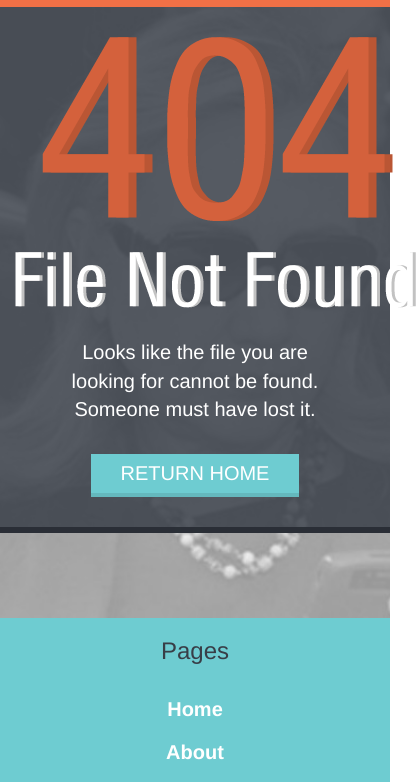
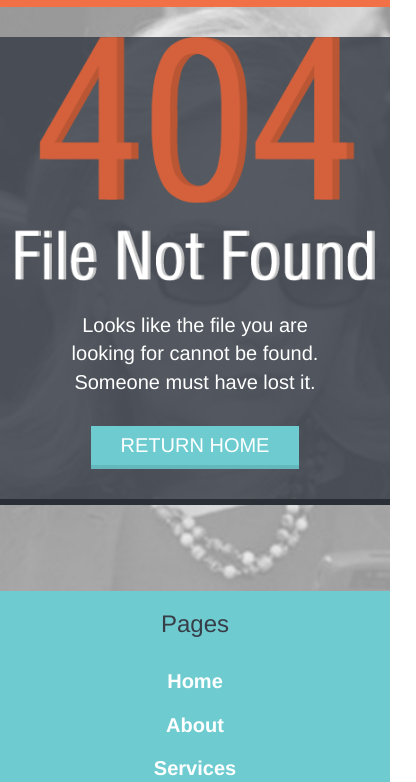
Before and after one commit to Dpatt/dpatt.github.io, a plain HTML site: page coming-soon.html in a window 390 px wide. Shown: the part 47-829 px from the top of the page, 416 px wide, since content can reach past the window. Drawn offline with nearby package versions, Linux system fonts and the light colour scheme.

Commit message:
404 icon
hot-fix: made the 404 icon responsive

```diff
--- a/coming-soon.html
+++ b/coming-soon.html
@@ -53,7 +53,7 @@
                 <div class="container">
                     <div class="row">
 						<div class="col-md-6">
-						<img src="images/four-o-four-icon.png" alt="four-o-four-icon"/>
+						<img class="img-responsive" src="images/four-o-four-icon.png" alt="four-o-four-icon"/>
 						<p>Looks like the file you are looking for cannot be found. Someone must have lost it.</p>
 						<a href="index.html" rel="nofollow"><button type="button" class="btn btn-lg blue-btn">Return Home</button></a>
 						</div>
```
